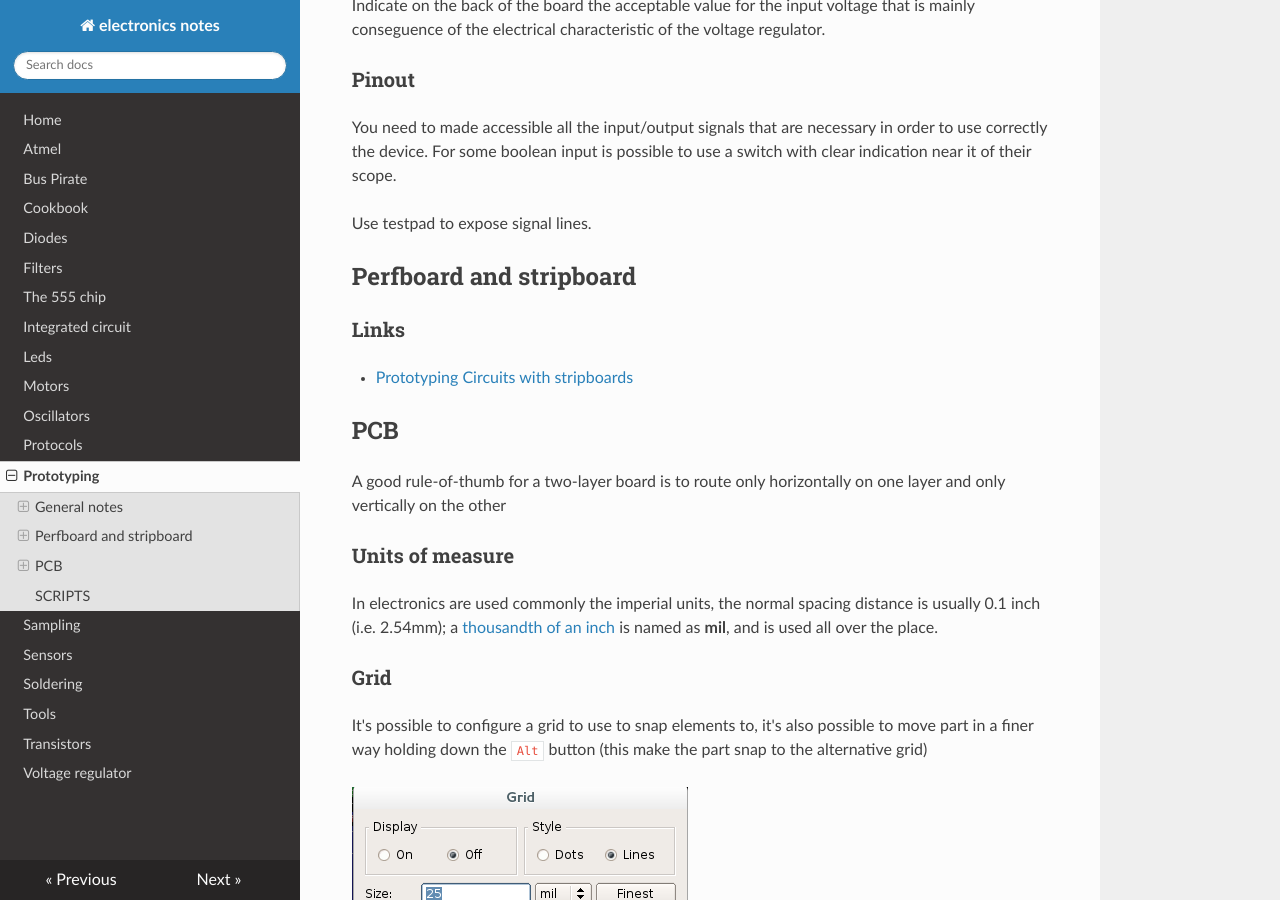
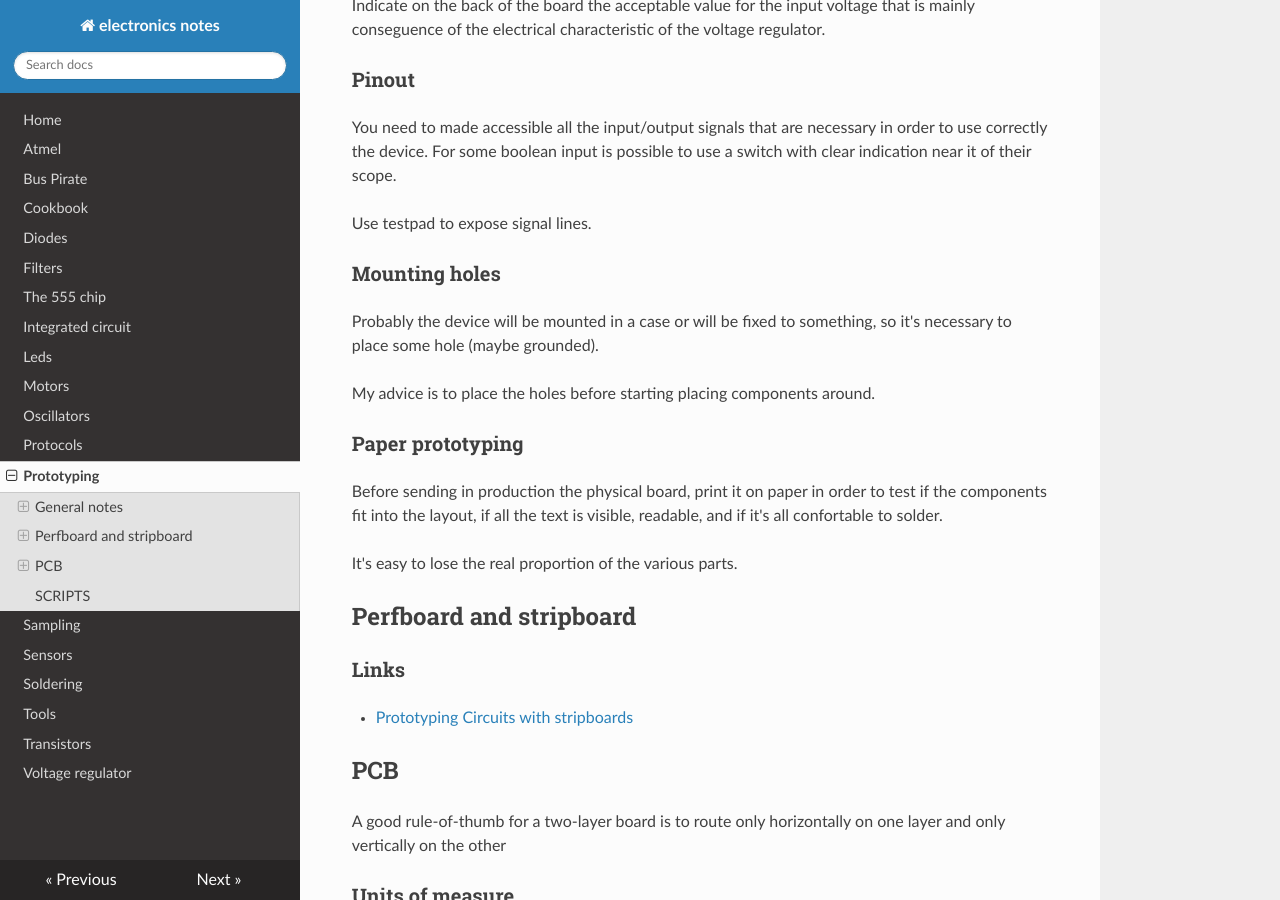
Before and after one commit to gipi/electronics-notes, an MkDocs documentation site: the page built from docs/Prototyping.md, in a window 1280 px wide and 900 px high, scrolled down 706 px. Built offline with MkDocs 1.6.1, drawn with Linux system fonts in a browser that asks for light colours; nearby versions of some CDN libraries; old or Windows-style settings are respelled for this version of MkDocs.

Commit message:
Add more note to devices prototyping.

```diff
--- a/docs/Prototyping.md
+++ b/docs/Prototyping.md
@@ -35,6 +35,21 @@ to use correctly the device. For some boolean input is possible to use a switch
 with clear indication near it of their scope.
 
 Use testpad to expose signal lines.
+
+### Mounting holes
+
+Probably the device will be mounted in a case or will be fixed to something,
+so it's necessary to place some hole (maybe grounded).
+
+My advice is to place the holes before starting placing components around.
+
+### Paper prototyping
+
+Before sending in production the physical board, print it on paper in order
+to test if the components fit into the layout, if all the text is visible,
+readable, and if it's all confortable to solder.
+
+It's easy to lose the real proportion of the various parts.
 
 ## Perfboard and stripboard
 
```
